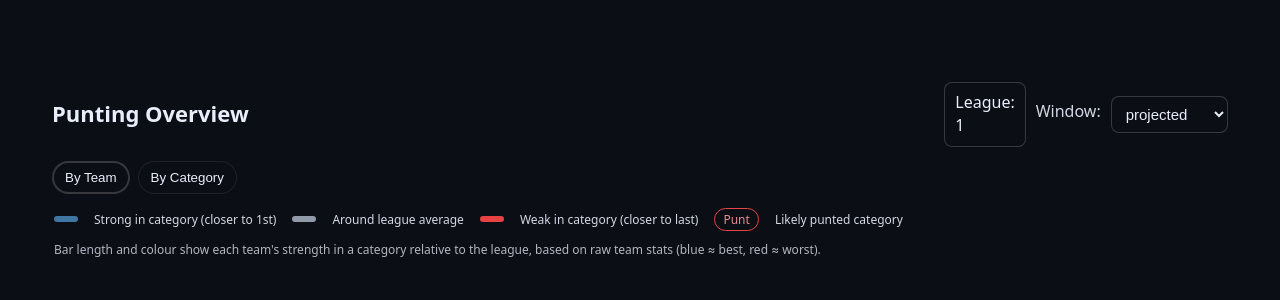
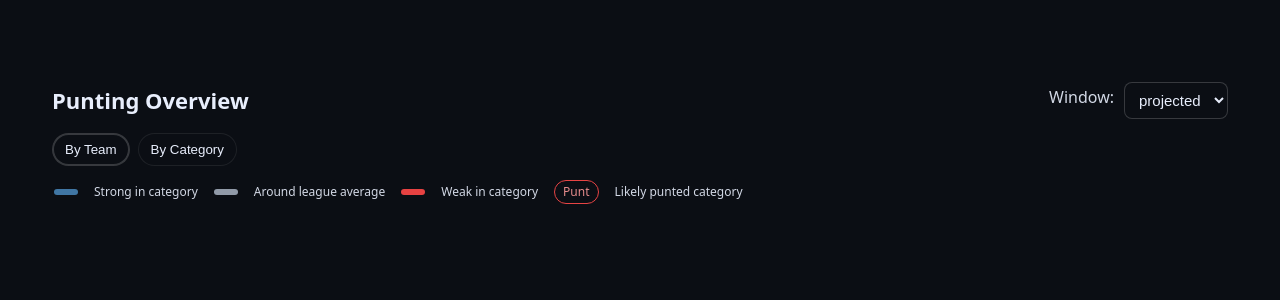
Before and after one commit to ThomasAdriaanse/Fantasy-bball-stats, a Flask app: template templates/punting_overview.html in a window 1280 px wide. Shown: the part 56-356 px from the top of the page. Run offline with Flask 3, Linux system fonts and the light colour scheme; the template is opened without the code that fills it: most values are stand-ins (such as "Sample title", 1, 10 or a date in 2020).

Commit message:
small text change

```diff
--- a/templates/punting_overview.html
+++ b/templates/punting_overview.html
@@ -6,7 +6,6 @@
   <div class="page-header">
     <div class="title">Punting Overview</div>
     <div class="controls">
-      <span class="pill">League: {{ league_id }}</span>
       <label for="window">Window:</label>
       <select id="window">
         <option value="projected" {{ 'selected' if stat_window=='projected' else '' }}>projected</option>
@@ -25,14 +24,10 @@
   </div>
 
   <div class="legend">
-    <span class="swatch blue"></span> Strong in category (closer to 1st)
+    <span class="swatch blue"></span> Strong in category
     <span class="swatch mid"></span> Around league average
-    <span class="swatch red"></span> Weak in category (closer to last)
+    <span class="swatch red"></span> Weak in category
     <span class="chip punt">Punt</span> Likely punted category
-  </div>
-  <div class="hint">
-    Bar length and colour show each team's strength in a category relative to the league,
-    based on raw team stats (blue ≈ best, red ≈ worst).
   </div>
 
   <!-- By Team (cards grid) -->
```
